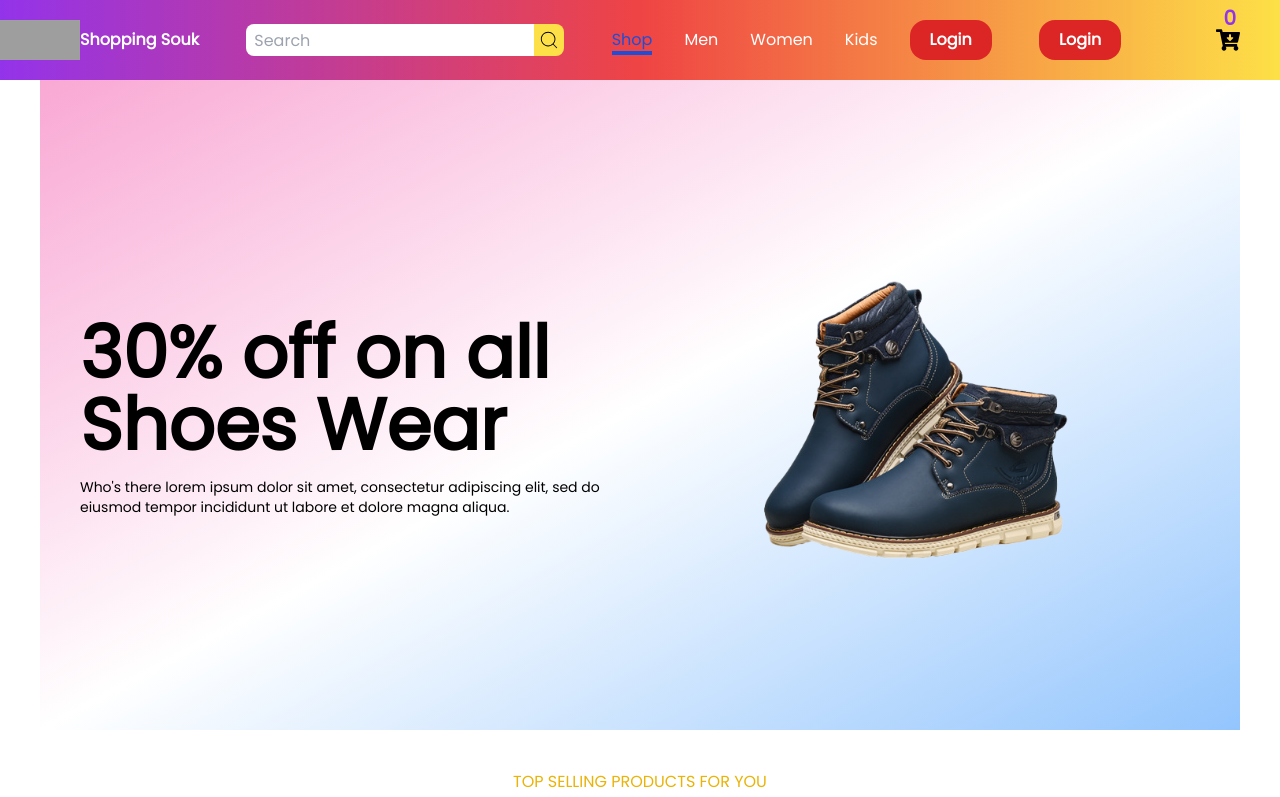
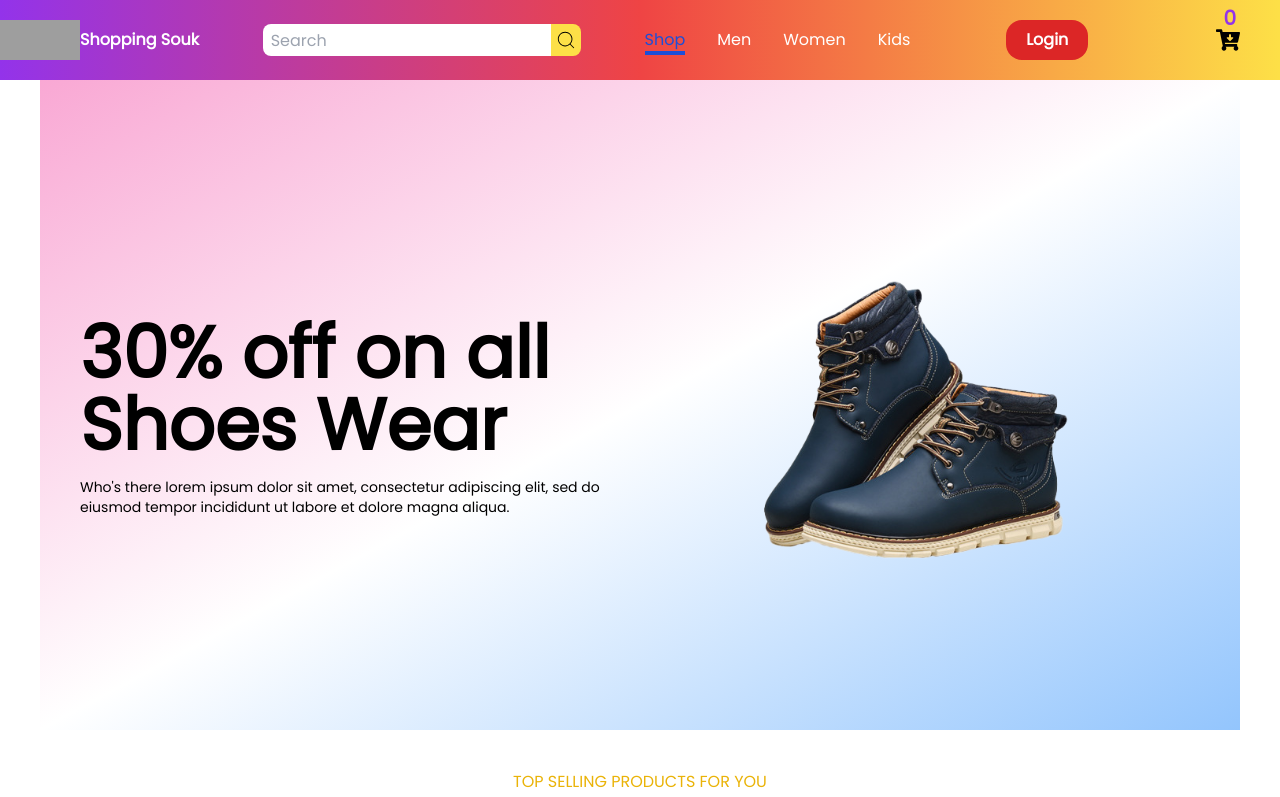
Before and after one commit to prashant0612/E-Commerce-, a React (Vite) app: page / in a window 1280 px wide. Shown: the top 797 px of the page. Built offline with nearby package versions, Linux system fonts and the light colour scheme; grey boxes are pictures that could not be loaded.

Commit message:
auth done

```diff
--- a/src/components/Header/Header.jsx
+++ b/src/components/Header/Header.jsx
@@ -94,7 +94,7 @@ const Header = () => {
           <FaCartArrowDown className="mr-10 text-2xl hidden max-[768px]:relative max-[768px]:mr-0 max-[768px]:block" />
         </Link>
 
-        <li className="max-[768px]:block">
+        <li className="max-[768px]:block hidden">
           {isAuthenticated ? (
             <button
               className=" bg-red-600 p-2 px-5 rounded-2xl text-white font-bold  max-[768px]:px-3 max-[768px]:rounded-xl max-[768px]:ml-2"
@@ -114,7 +114,7 @@ const Header = () => {
           )}
         </li>
       </ul>
-      <div className="max-[768px]:hidden">
+      <div className="max-[768px]:hidden block">
         {isAuthenticated ? (
           <button
             className=" bg-red-600 p-2 px-5 rounded-2xl text-white font-bold  max-[768px]:px-3 max-[768px]:rounded-xl max-[768px]:ml-2"
```
